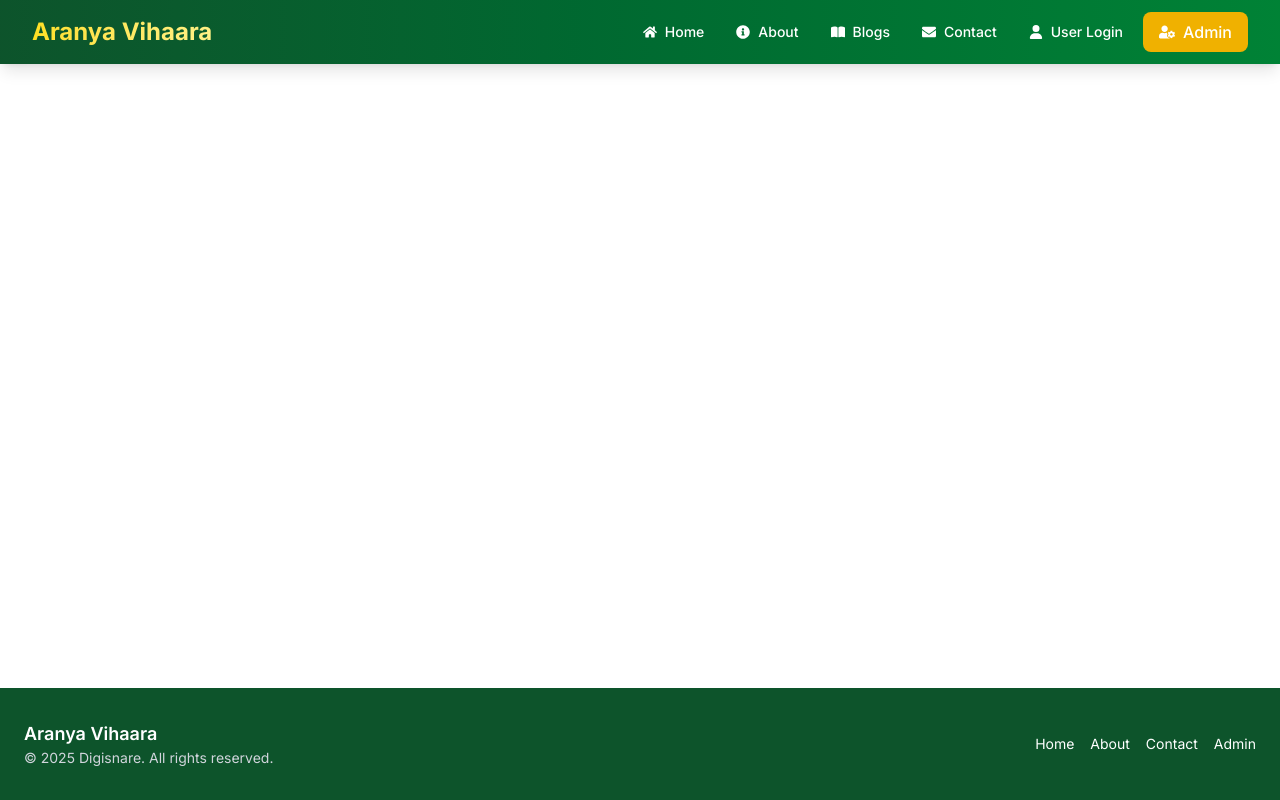
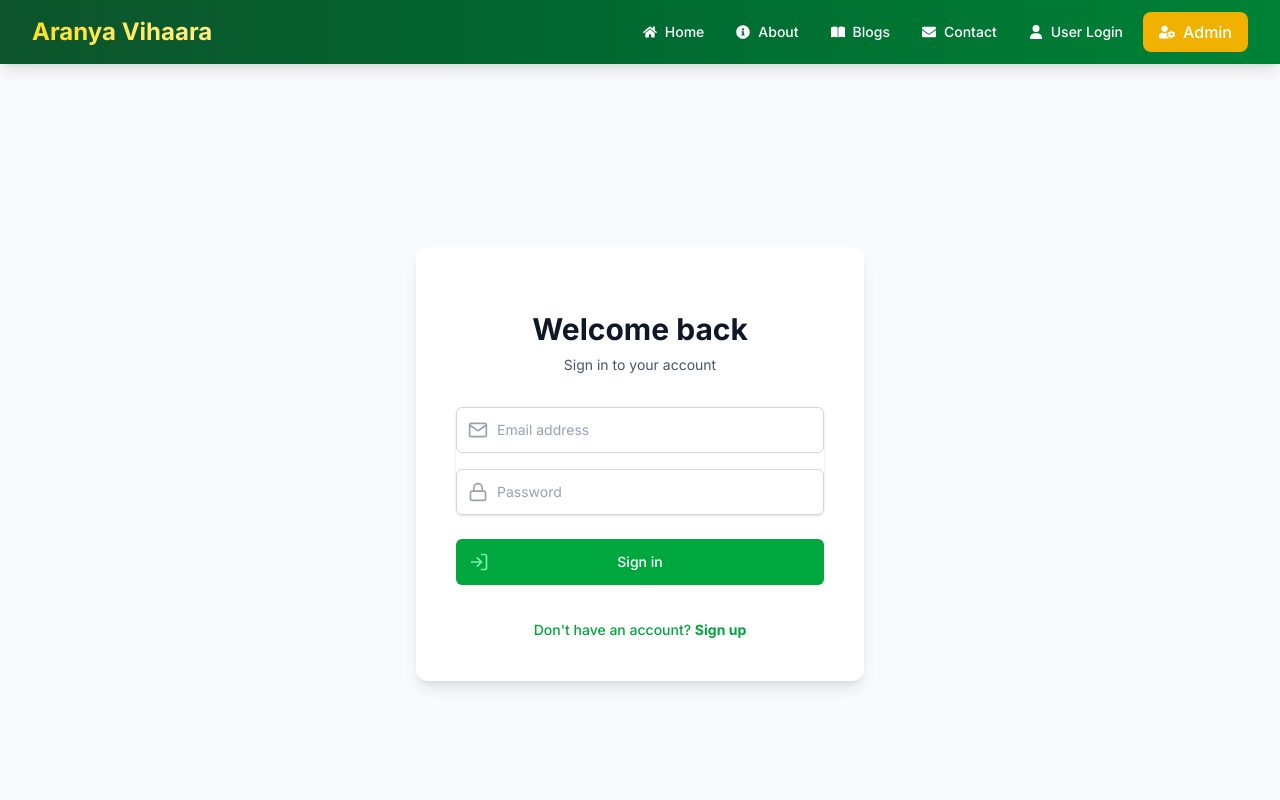
Before and after one commit to SyedSohail786/trekking-web, a React (Vite) app in the folder client/: page /auth in a window 1280 px wide. Shown: the top 800 px of the page. Built offline with nearby package versions, Linux system fonts and the light colour scheme.

Commit message:
project complete

```diff
--- a/client/src/App.jsx
+++ b/client/src/App.jsx
@@ -72,7 +72,7 @@ function App() {
             <Route path="/trek/:slug" element={<TrekDetail />} />
             <Route path="/blogs" element={<BlogsForUsers />} />
             <Route path="/blogs/:id" element={<BlogDetails />} />
-            <Route path="/login" element={<Auth onLogin={() => setIsUserLoggedIn(true)} />} />
+            <Route path="/auth" element={<Auth onLogin={() => setIsUserLoggedIn(true)} />} />
 
             {/* Admin Routes */}
             <Route
--- a/client/src/Components/Auth.jsx
+++ b/client/src/Components/Auth.jsx
@@ -3,10 +3,12 @@ import axios from "axios";
 import { toast } from "react-toastify";
 import { useNavigate } from "react-router-dom";
 import { useAuthStore } from "../store/authStore";
+import { FiUser, FiMail, FiLock, FiLogIn, FiUserPlus } from "react-icons/fi";
 
 const Auth = ({ onLogin }) => {
   const [isLogin, setIsLogin] = useState(true);
   const [form, setForm] = useState({ name: "", email: "", password: "" });
+  const [isSubmitting, setIsSubmitting] = useState(false);
   const navigate = useNavigate();
   const { setUserLoggedIn } = useAuthStore();
 
@@ -16,74 +18,143 @@ const Auth = ({ onLogin }) => {
 
   const handleSubmit = async (e) => {
     e.preventDefault();
+    setIsSubmitting(true);
     const url = isLogin ? "/api/users/login" : "/api/users/register";
 
     try {
       const res = await axios.post(`http://localhost:8000${url}`, form);
       toast.success(isLogin ? "Login successful" : "Registration successful");
-
-      // ✅ Zustand + Cookie Sync
-      setUserLoggedIn(true, res.data.token); // store real token
-
-      // (Optional: Also update App state if you're using `onLogin`)
+      setUserLoggedIn(true, res.data.token);
       if (onLogin) onLogin();
-
       navigate("/");
     } catch (err) {
-      toast.error(err.response?.data?.message || "Something went wrong");
+      toast.error(err.response?.data?.message || "Authentication failed");
+      console.error(err);
+    } finally {
+      setIsSubmitting(false);
     }
   };
 
   return (
-    <div className="max-w-md mx-auto p-6 bg-white rounded shadow">
-      <h2 className="text-xl font-bold text-center mb-4">
-        {isLogin ? "Login" : "Register"}
+    <div className="min-h-screen flex items-center justify-center bg-gray-50 py-12 px-4 sm:px-6 lg:px-8">
+      <div className="max-w-md w-full space-y-8 bg-white p-10 rounded-xl shadow-lg">
+        <div className="text-center">
+          <h2 className="mt-6 text-3xl font-extrabold text-gray-900">
+            {isLogin ? "Welcome back" : "Create an account"}
           </h2>
+          <p className="mt-2 text-sm text-gray-600">
+            {isLogin ? "Sign in to your account" : "Get started with your journey"}
+          </p>
+        </div>
 
-      <form onSubmit={handleSubmit} className="space-y-4">
+        <form onSubmit={handleSubmit} className="mt-8 space-y-6">
+          <div className="rounded-md shadow-sm space-y-4">
             {!isLogin && (
+              <div>
+                <label htmlFor="name" className="sr-only">Full Name</label>
+                <div className="relative">
+                  <div className="absolute inset-y-0 left-0 pl-3 flex items-center pointer-events-none">
+                    <FiUser className="h-5 w-5 text-gray-400" />
+                  </div>
                   <input
+                    id="name"
                     name="name"
                     type="text"
+                    autoComplete="name"
+                    required
+                    className="appearance-none block w-full pl-10 pr-3 py-3 border border-gray-300 rounded-md placeholder-gray-400 focus:outline-none focus:ring-green-500 focus:border-green-500 sm:text-sm"
                     placeholder="Full Name"
-            className="w-full border p-2 rounded"
+                    value={form.name}
                     onChange={handleChange}
-            required
                   />
+                </div>
+              </div>
             )}
+
+            <div>
+              <label htmlFor="email" className="sr-only">Email</label>
+              <div className="relative">
+                <div className="absolute inset-y-0 left-0 pl-3 flex items-center pointer-events-none">
+                  <FiMail className="h-5 w-5 text-gray-400" />
+                </div>
                 <input
+                  id="email"
                   name="email"
                   type="email"
-          placeholder="Email"
-          className="w-full border p-2 rounded"
+                  autoComplete="email"
+                  required
+                  className="appearance-none block w-full pl-10 pr-3 py-3 border border-gray-300 rounded-md placeholder-gray-400 focus:outline-none focus:ring-green-500 focus:border-green-500 sm:text-sm"
+                  placeholder="Email address"
+                  value={form.email}
                   onChange={handleChange}
-          required
                 />
+              </div>
+            </div>
+
+            <div>
+              <label htmlFor="password" className="sr-only">Password</label>
+              <div className="relative">
+                <div className="absolute inset-y-0 left-0 pl-3 flex items-center pointer-events-none">
+                  <FiLock className="h-5 w-5 text-gray-400" />
+                </div>
                 <input
+                  id="password"
                   name="password"
                   type="password"
+                  autoComplete={isLogin ? "current-password" : "new-password"}
+                  required
+                  className="appearance-none block w-full pl-10 pr-3 py-3 border border-gray-300 rounded-md placeholder-gray-400 focus:outline-none focus:ring-green-500 focus:border-green-500 sm:text-sm"
                   placeholder="Password"
-          className="w-full border p-2 rounded"
+                  value={form.password}
                   onChange={handleChange}
-          required
                 />
+              </div>
+            </div>
+          </div>
+
+          <div>
             <button
               type="submit"
-          className="w-full bg-green-600 text-white py-2 rounded hover:bg-green-700"
+              disabled={isSubmitting}
+              className={`group relative w-full flex justify-center py-3 px-4 border border-transparent text-sm font-medium rounded-md text-white bg-green-600 hover:bg-green-700 focus:outline-none focus:ring-2 focus:ring-offset-2 focus:ring-green-500 transition-colors ${
+                isSubmitting ? "opacity-75 cursor-not-allowed" : ""
+              }`}
             >
-          {isLogin ? "Login" : "Register"}
+              <span className="absolute left-0 inset-y-0 flex items-center pl-3">
+                {isLogin ? (
+                  <FiLogIn className={`h-5 w-5 text-green-300 ${isSubmitting ? "animate-pulse" : ""}`} />
+                ) : (
+                  <FiUserPlus className={`h-5 w-5 text-green-300 ${isSubmitting ? "animate-pulse" : ""}`} />
+                )}
+              </span>
+              {isSubmitting ? (
+                "Processing..."
+              ) : isLogin ? (
+                "Sign in"
+              ) : (
+                "Sign up"
+              )}
             </button>
+          </div>
         </form>
 
-      <p className="text-sm text-center mt-4">
-        {isLogin ? "Don't have an account?" : "Already have an account?"}
+        <div className="text-center">
           <button
             onClick={() => setIsLogin(!isLogin)}
-          className="text-green-600 ml-2 hover:underline"
+            className="font-medium text-green-600 hover:text-green-500 text-sm"
           >
-          {isLogin ? "Register" : "Login"}
+            {isLogin ? (
+              <>
+                Don't have an account? <span className="font-bold">Sign up</span>
+              </>
+            ) : (
+              <>
+                Already have an account? <span className="font-bold">Sign in</span>
+              </>
+            )}
           </button>
-      </p>
+        </div>
+      </div>
     </div>
   );
 };
--- a/client/src/Components/Navbar.jsx
+++ b/client/src/Components/Navbar.jsx
@@ -76,7 +76,7 @@ const Navbar = () => {
                     Logout
                   </button>
                 ) : (
-                  <Link to="/login" className="flex items-center px-3 py-2 rounded-md text-sm font-medium hover:text-yellow-200 hover:bg-green-700 transition-all duration-200">
+                  <Link to="/auth" className="flex items-center px-3 py-2 rounded-md text-sm font-medium hover:text-yellow-200 hover:bg-green-700 transition-all duration-200">
                     <FaUser className="mr-2" />
                     User Login
                   </Link>
--- a/client/src/Pages/Availability.jsx
+++ b/client/src/Pages/Availability.jsx
@@ -218,7 +218,7 @@ const Availability = () => {
     const token = Cookies.get("token") ;
     if (!token) {
       toast.info("Please login to continue");
-       navigate("/login")
+       navigate("/auth")
     } else {
       setShowBooking(true);
     }
```
Lines whose indentation alone changed are shown as unchanged.
